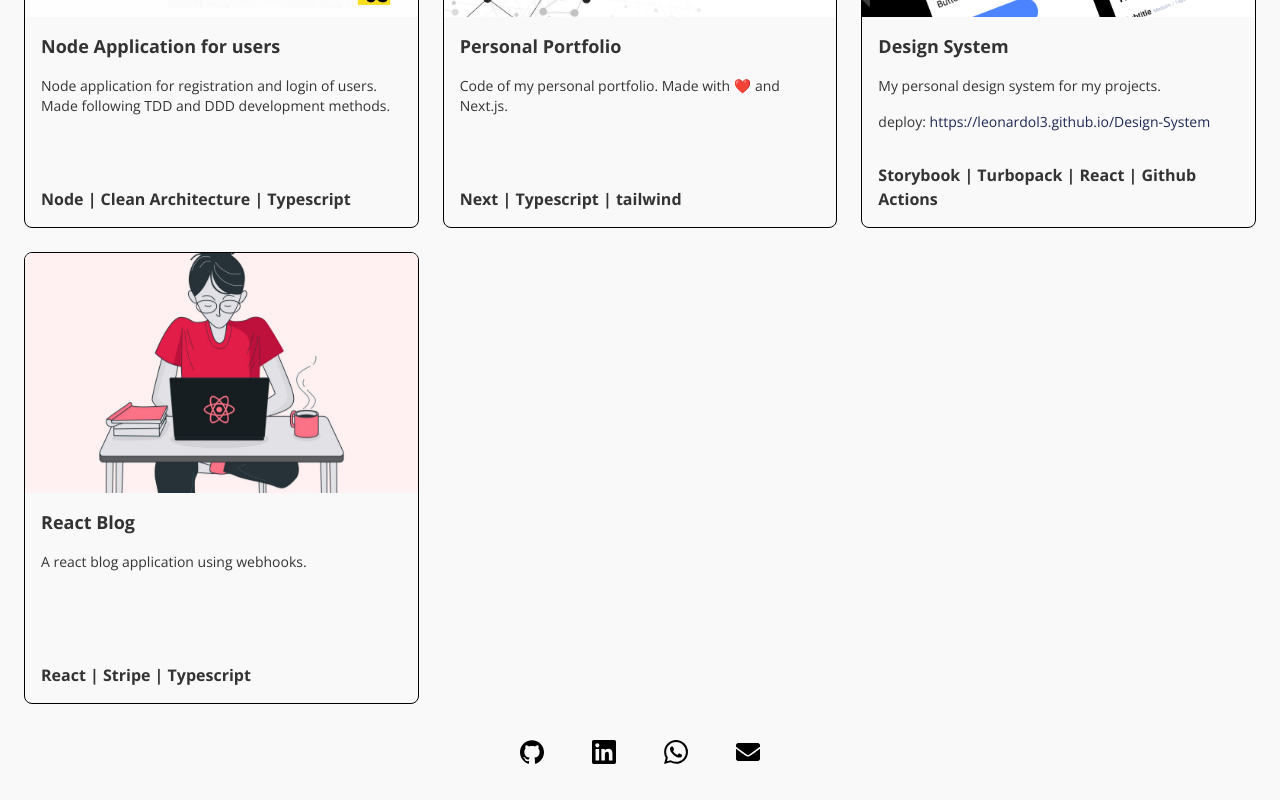
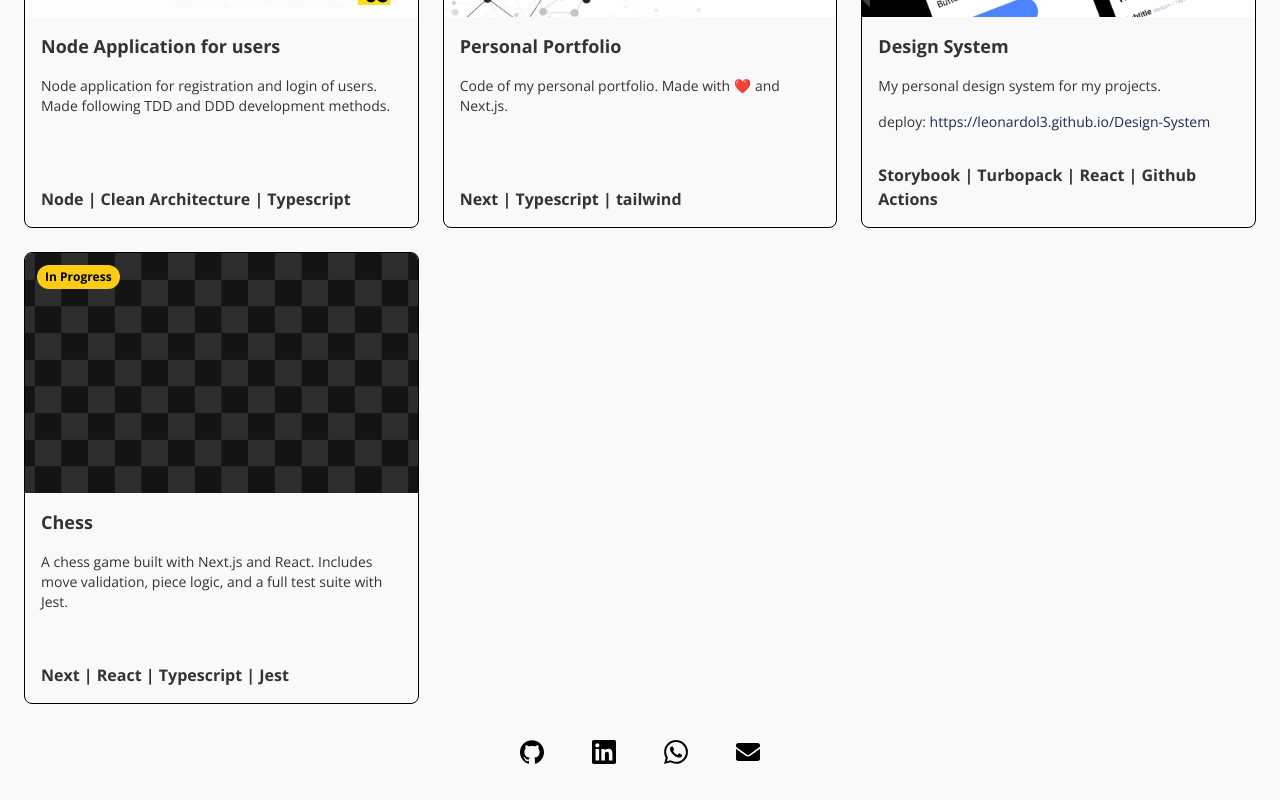
Before and after one commit to LeonardoL3/Portfolio, a Next.js app: page / in a window 1280 px wide. Shown: the part 1222-2022 px from the top of the page. Built offline with nearby package versions, Linux system fonts and the light colour scheme.

Commit message:
feat: add chess project and remove react blog

```diff
--- a/src/data/projects.ts
+++ b/src/data/projects.ts
@@ -65,17 +65,18 @@ export const githubProjects: IGithubProjects[] = [
 	},
 	{
 		title: {
-			pt: 'React Blog',
-			en: 'React Blog',
-			es: 'React Blog'
+			pt: 'Xadrez',
+			en: 'Chess',
+			es: 'Ajedrez'
 		},
 		description: {
-			pt: 'Uma aplicação react using webhooks.',
-			en: 'A react blog application using webhooks.',
-			es: 'Una aplicación de blog de reacción que utiliza webhooks.'
+			en: 'A chess game built with Next.js and React. Includes move validation, piece logic, and a full test suite with Jest.',
+			pt: 'Um jogo de xadrez desenvolvido com Next.js e React. Inclui validação de movimentos, lógica de peças e uma suíte de testes com Jest.',
+			es: 'Un juego de ajedrez desarrollado con Next.js y React. Incluye validación de movimientos, lógica de piezas y una suite de pruebas con Jest.',
 		},
-		repositoryUrl: 'https://github.com/LeonardoL3/React-Blog',
-		tags: ['React', 'Stripe', 'Typescript'],
-		cover: '/assets/react-blog.jpeg'
-	}
+		repositoryUrl: 'https://github.com/LeonardoL3/chess',
+		tags: ['Next', 'React', 'Typescript', 'Jest'],
+		cover: '/assets/chess.png',
+		inProgress: true,
+	},
 ]
```
Also changed, not shown: public/assets/chess.png (added).
